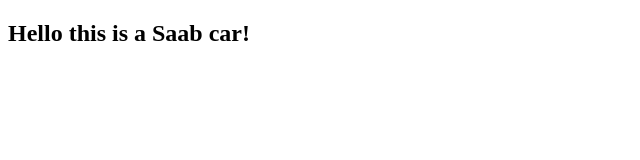
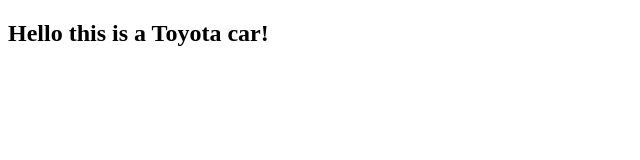
Before and after one commit to JensJohansson98/Thesis-CRA, a React (Create React App) app: page / in a window 1280 px wide. Shown: the top 160 px of the page, without its empty margins (0-640 px from the left). Built offline with nearby package versions, Linux system fonts and the light colour scheme.

Commit message:
Deciding wheter git should be included in shellscript

```diff
--- a/src/index.js
+++ b/src/index.js
@@ -3,6 +3,6 @@
 import Car from "./app.js"
 
 
-const myElement = <Car brand="Saab" />
+const myElement = <Car brand="Toyota" />
 
 reactDom.render(myElement, document.getElementById("root"));
```
